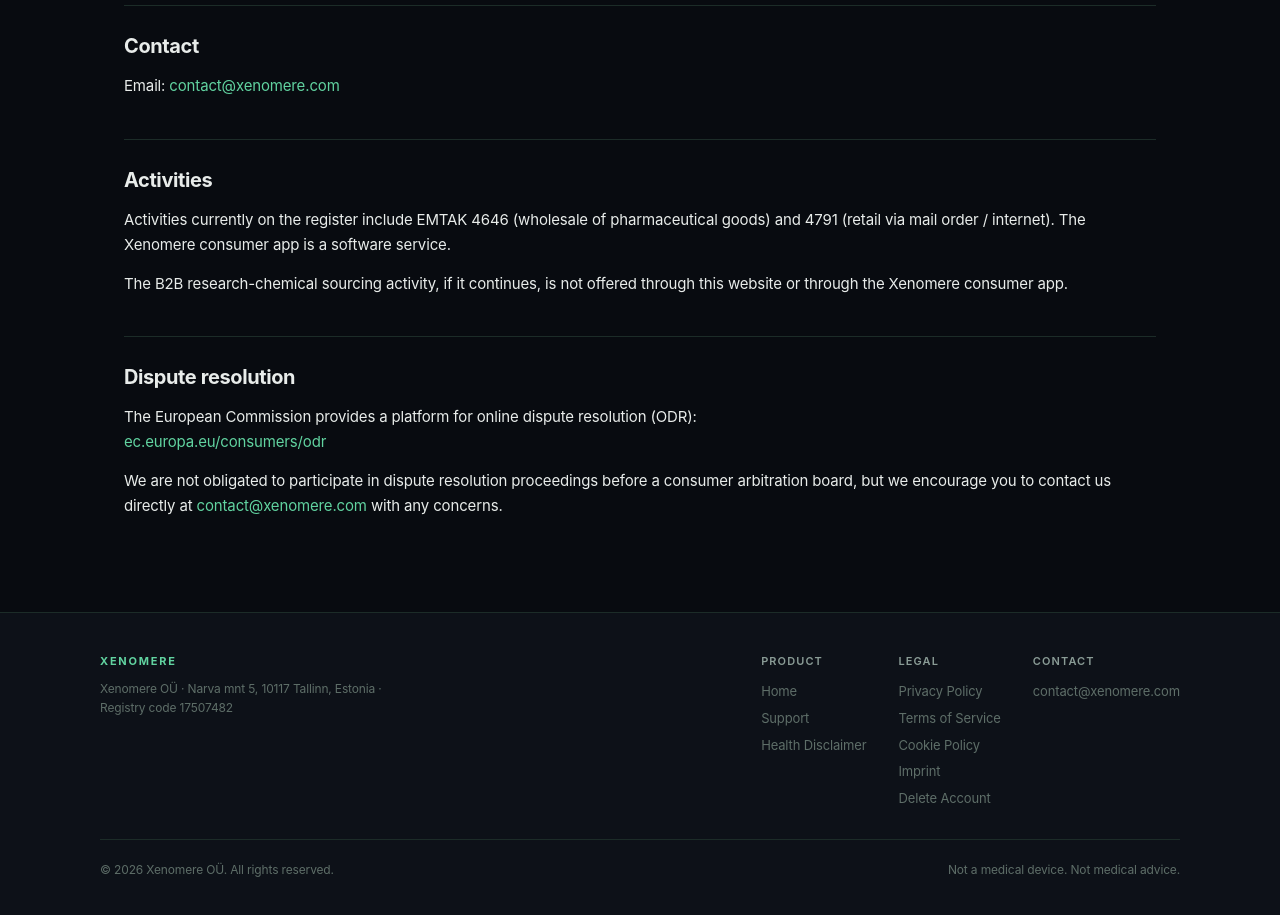
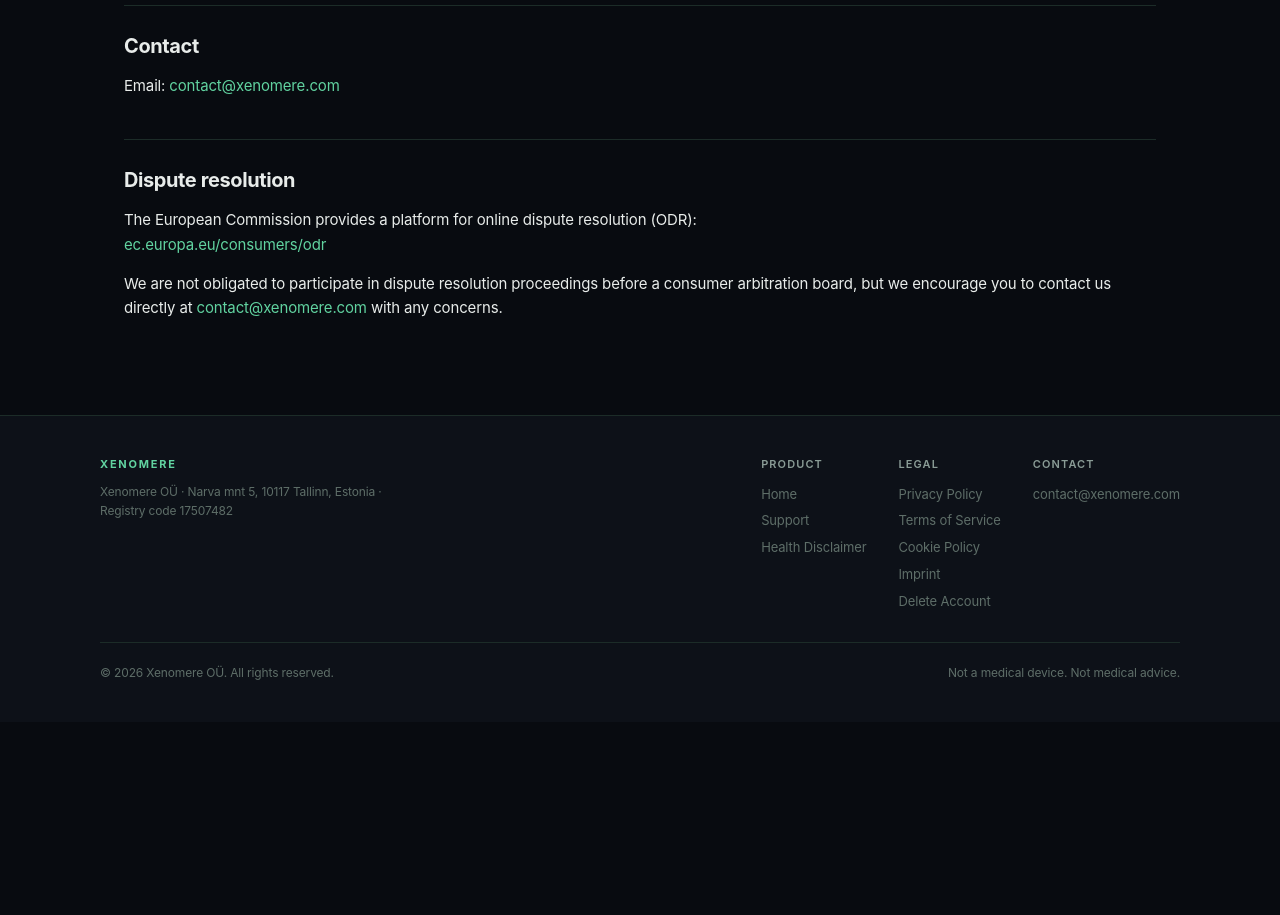
Before and after one commit to xenomere/xenomere.com, a plain HTML site: page legal/index.html in a window 1280 px wide. Shown: the part 960-1875 px from the top of the page. After the commit the page ends 1682 px from the top, so only its background shows below. Drawn offline with Linux system fonts and the light colour scheme.

Commit message:
legal: remove voluntary Activities section from imprint (InfoTS §4 does not require field-of-activity/EMTAK disclosure)

```diff
--- a/legal/index.html
+++ b/legal/index.html
@@ -53,10 +53,6 @@
     <h2>Contact</h2>
     <p>Email: <a href="mailto:contact@xenomere.com">contact@xenomere.com</a></p>
 
-    <h2>Activities</h2>
-    <p>Activities currently on the register include EMTAK 4646 (wholesale of pharmaceutical goods) and 4791 (retail via mail order / internet). The Xenomere consumer app is a software service.</p>
-    <p>The B2B research-chemical sourcing activity, if it continues, is not offered through this website or through the Xenomere consumer app.</p>
-
     <h2>Dispute resolution</h2>
     <p>The European Commission provides a platform for online dispute resolution (ODR):<br>
     <a href="https://ec.europa.eu/consumers/odr" rel="noopener">ec.europa.eu/consumers/odr</a></p>
```
